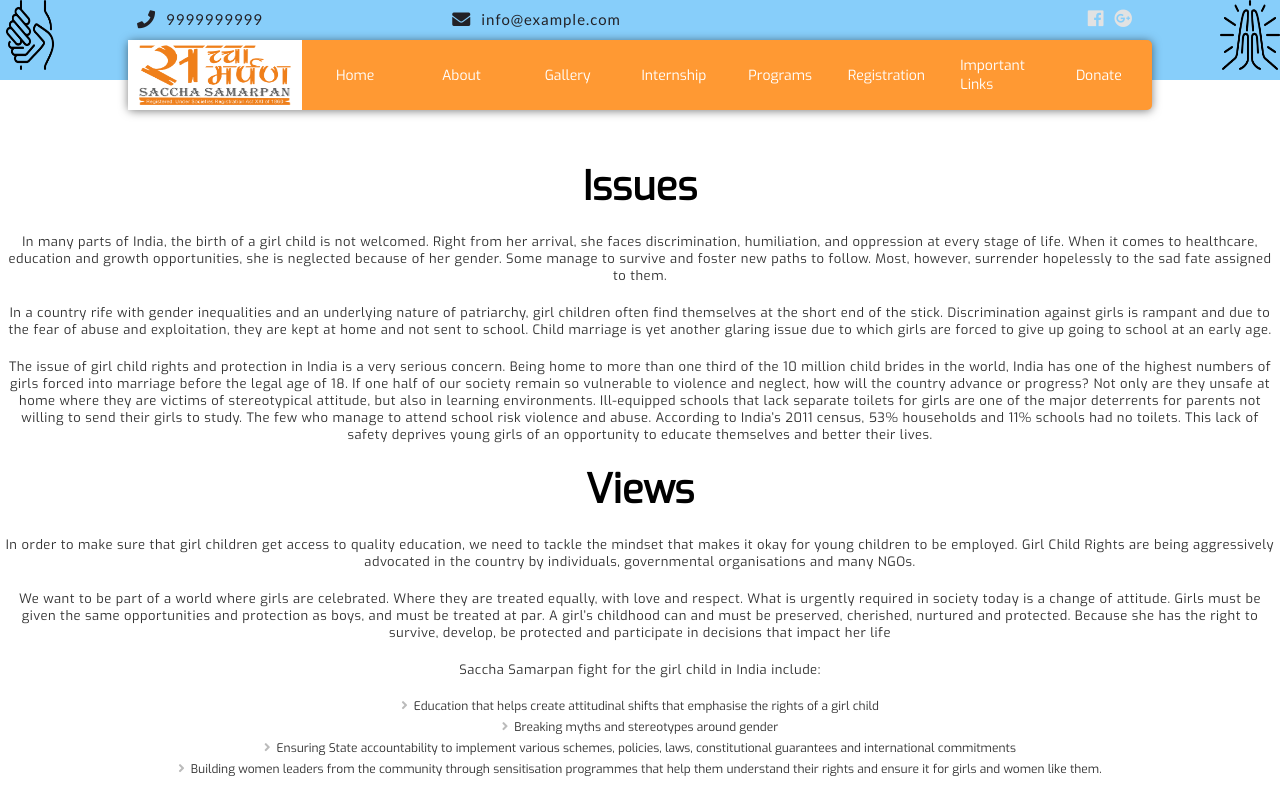
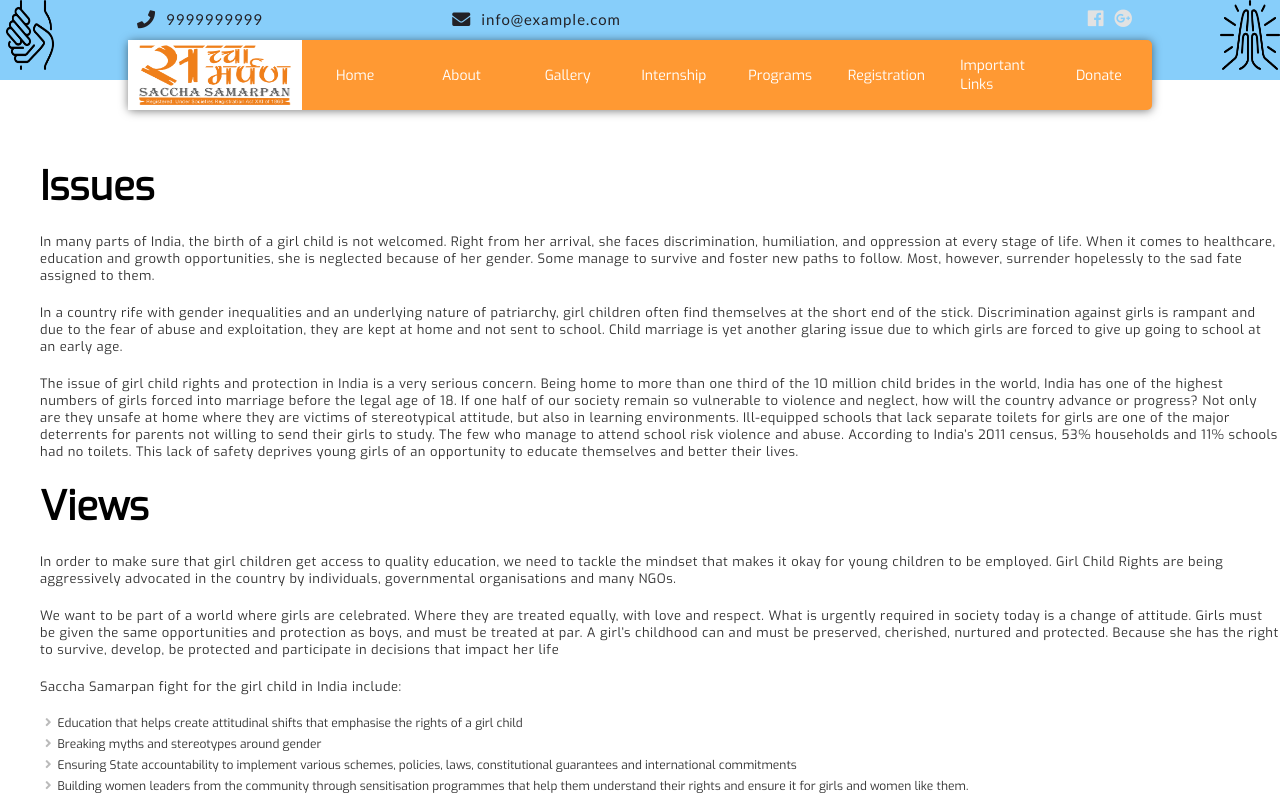
Before and after one commit to riverrz/sacha-samarpan-ngo, a React app in the folder client/: page /issues in a window 1280 px wide. Shown: the top 800 px of the page. Built offline with nearby package versions, Linux system fonts and the light colour scheme.

Commit message:
Add style prop in WhiteContainer for including individual component style

```diff
--- a/client/src/components/Importantlinks/Importantlinks.js
+++ b/client/src/components/Importantlinks/Importantlinks.js
@@ -1,7 +1,13 @@
 import React from "react";
 import classes from "./Importantlinks.css";
-const importantlinks = props => (
-  <div className={classes.container}>
+import WhiteContainer from '../../containers/WhiteContainer/WhiteContainer';
+
+const importantlinks = props => {
+  const style={
+    "text-align": "left",
+    "padding-left": "4rem"
+  }
+  return <WhiteContainer style={style}>
     <h2 className={classes.heading}>Important Links</h2>
     <hr className={classes.HR}/>
     <ul className={classes.linksList}>
@@ -130,7 +136,7 @@ const importantlinks = props => (
         </a>
       </li>
     </ul>
-  </div>
-);
+  </WhiteContainer>
+};
 
 export default importantlinks;
--- a/client/src/components/IssuesAndViews/IssuesAndViews.js
+++ b/client/src/components/IssuesAndViews/IssuesAndViews.js
@@ -1,8 +1,12 @@
 import React from "react";
 import classes from "./IssuesAndViews.css";
 import WhiteContainer from '../../containers/WhiteContainer/WhiteContainer';
-const issuesAndViews = props => (
-  <WhiteContainer>
+const issuesAndViews = props => {
+  const style= {
+    "text-align": "left",
+    "padding-left": "4rem"
+  }
+  return <WhiteContainer style={style}>
     <div className={classes.content}>
       <h1>Issues</h1>
       <p>
@@ -76,6 +80,6 @@ const issuesAndViews = props => (
       </ul>
     </div>
   </WhiteContainer>
-);
+};
 
 export default issuesAndViews;
--- a/client/src/containers/WhiteContainer/WhiteContainer.css
+++ b/client/src/containers/WhiteContainer/WhiteContainer.css
@@ -5,5 +5,4 @@
     text-align: center;
     padding-top: 8rem;
     padding-bottom: 3rem;
-
 }
--- a/client/src/containers/WhiteContainer/WhiteContainer.js
+++ b/client/src/containers/WhiteContainer/WhiteContainer.js
@@ -1,7 +1,7 @@
 import React from "react";
 import classes from "./WhiteContainer.css";
-const whiteContainer = props => (
-  <div className={classes.whiteContainer}>{props.children}</div>
-);
+const whiteContainer = props => {
+  return <div className={classes.whiteContainer} style={props.style}>{props.children}</div>
+};
 
 export default whiteContainer;
```
